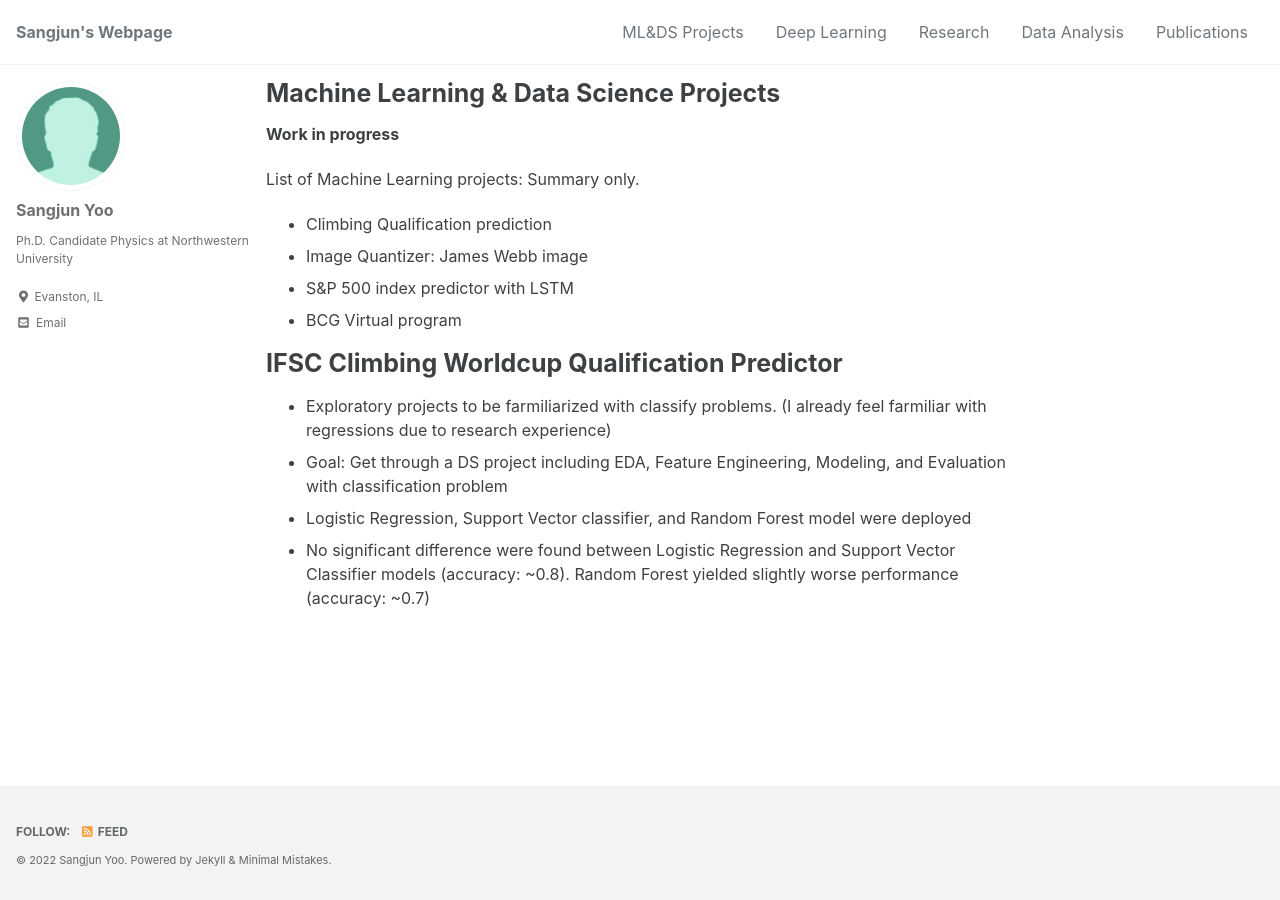
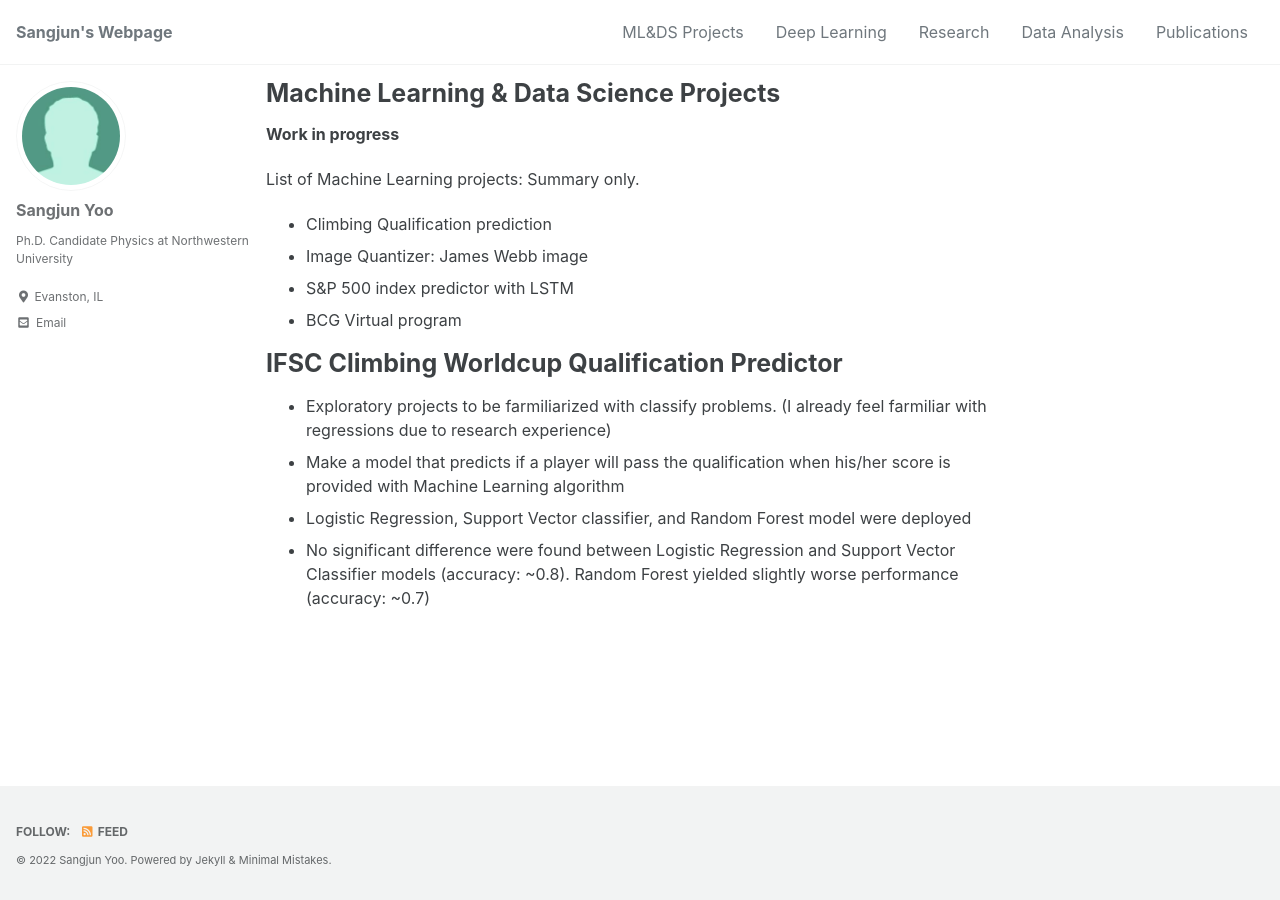
Before and after one commit to sangjunyoo-phd/sangjunyoo-phd.github.io, a Jekyll site: the page built from _pages/mlprojects.md, in a window 1280 px wide. Built offline with Jekyll 4.4.1, drawn with Linux system fonts in a browser that asks for light colours; cached includes are drawn as plain includes.

Commit message:
Update mlprojects.md

```diff
--- a/_pages/mlprojects.md
+++ b/_pages/mlprojects.md
@@ -14,6 +14,6 @@ List of Machine Learning projects: Summary only.
 
 # IFSC Climbing Worldcup Qualification Predictor
 * Exploratory projects to be farmiliarized with classify problems. (I already feel farmiliar with regressions due to research experience)
-* Goal: Get through a DS project including EDA, Feature Engineering, Modeling, and Evaluation with classification problem
+* Make a model that predicts if a player will pass the qualification when his/her score is provided with Machine Learning algorithm
 * Logistic Regression, Support Vector classifier, and Random Forest model were deployed
 * No significant difference were found between Logistic Regression and Support Vector Classifier models (accuracy: ~0.8). Random Forest yielded slightly worse performance (accuracy: ~0.7)
```
